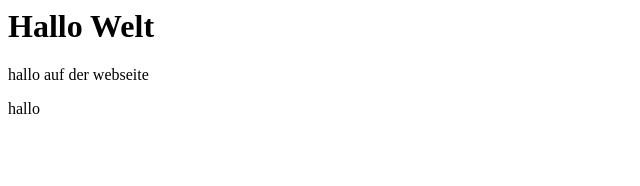
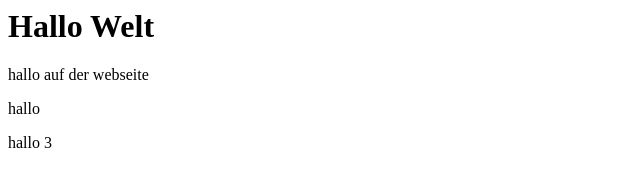
Before and after one commit to Laurenz999/projekt1, a plain HTML site: page index.html in a window 1280 px wide. Shown: the full height of the page, 0-640 px from the left. Drawn offline with Linux system fonts and the light colour scheme.

Commit message:
hallo 2.0

```diff
--- a/index.html
+++ b/index.html
@@ -1,3 +1,4 @@
 <h1> Hallo Welt</h1>
 <p>hallo auf der webseite</p>
 <p>hallo</p>
+<p>hallo 3</p>
```
